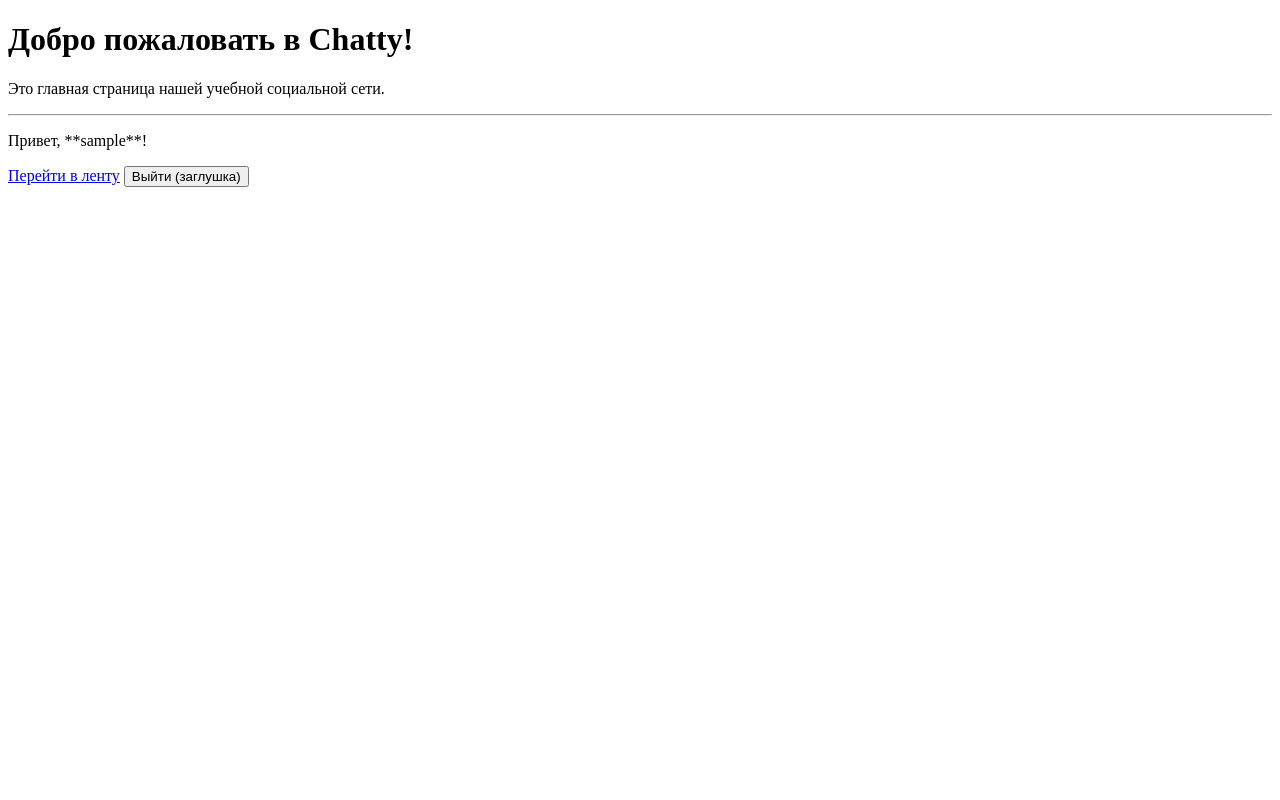
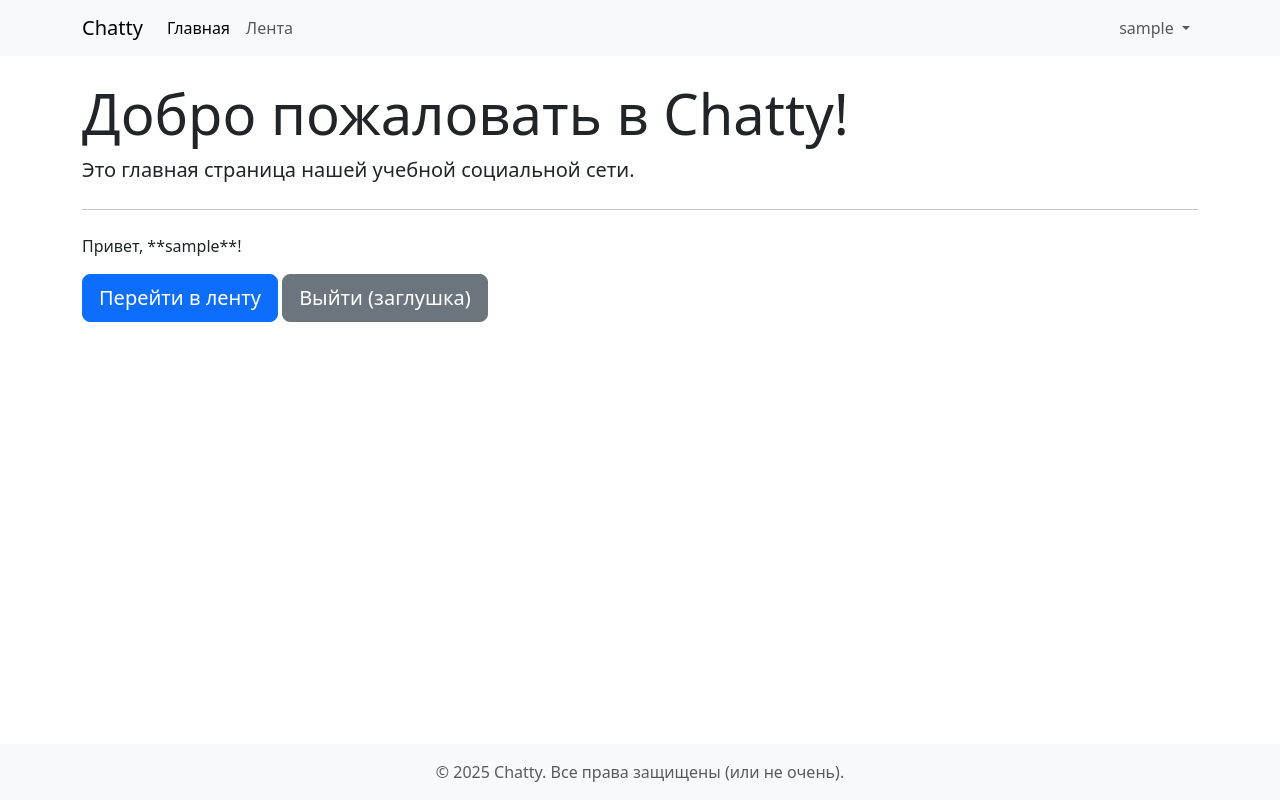
Before and after one commit to AleksejsGir/Chatty_orange, a Django app: page / in a window 1280 px wide. Run offline with Django 5.2, Linux system fonts and the light colour scheme; the visitor is signed in with stand-in values (Sample User, id 1); some libraries are stand-ins or nearby versions.

Commit message:
feat: [S1] Implement base templates with Bootstrap 5 via CDN
Connected Bootstrap 5 CSS/JS using CDN in base.html. Created functional navbar.html with conditional links (using placeholders for unimplemented URLs). Created simple footer.html. Configured base.html for sticky footer.

```diff
--- a/templates/base.html
+++ b/templates/base.html
@@ -1,35 +1,47 @@
 <!doctype html>
-<html lang="ru">
+{% load static %} {# Загружаем теги static на случай, если понадобятся локальные файлы #}
+<html lang="ru" class="h-100"> {# Добавлен class="h-100" для прижатия футера к низу #}
 <head>
     <meta charset="utf-8">
     <meta name="viewport" content="width=device-width, initial-scale=1">
-    <!-- Bootstrap CSS (подключим позже через CDN или локально в Задаче 3) -->
+
+    <!-- Bootstrap CSS from CDN -->
+    <link href="https://cdn.jsdelivr.net/npm/bootstrap@5.3.3/dist/css/bootstrap.min.css" rel="stylesheet" integrity="sha384-QWTKZyjpPEjISv5WaRU9OFeRpok6YctnYmDr5pNlyT2bRjXh0JMhjY6hW+ALEwIH" crossorigin="anonymous">
+
+    <!-- Дополнительные стили -->
+    {# <link rel="stylesheet" href="{% static 'css/main.css' %}"> #} {# Пример подключения локальных стилей #}
+    {% block styles %}{% endblock %}
+
     <title>{% block title %}Chatty{% endblock %}</title>
-    <!-- Дополнительные стили -->
-    {% block styles %}{% endblock %}
 </head>
-<body>
+<body class="d-flex flex-column h-100"> {# Классы для прижатия футера #}
 
     <header>
-        <!-- Навигационная панель (navbar.html будет включен здесь в Задаче 3) -->
+        <!-- Навигационная панель -->
         {% include 'includes/navbar.html' %}
     </header>
 
-    <main class="container mt-4"> {# Добавлен класс container и отступ Bootstrap для примера #}
-        {% block content %}
-        <!-- Содержимое конкретной страницы будет здесь -->
-        {% endblock %}
+    <!-- Основной контент страницы -->
+    <main class="flex-shrink-0"> {# Класс для прижатия футера #}
+        <div class="container mt-4"> {# Основной контейнер с отступом сверху #}
+            {% block content %}
+            <!-- Содержимое конкретной страницы будет здесь -->
+            {% endblock %}
+        </div>
     </main>
 
-    <footer class="mt-auto py-3 bg-light"> {# Примерный футер #}
-         <!-- Футер (footer.html будет включен здесь в Задаче 3) -->
+    <!-- Футер -->
+    <footer class="footer mt-auto py-3 bg-light"> {# Классы для прижатия футера и стилизации #}
          {% include 'includes/footer.html' %}
     </footer>
 
-    <!-- Bootstrap JS (подключим позже) -->
+    <!-- Bootstrap Bundle JS (includes Popper) from CDN -->
+    <script src="https://cdn.jsdelivr.net/npm/bootstrap@5.3.3/dist/js/bootstrap.bundle.min.js" integrity="sha384-YvpcrYf0tY3lHB60NNkmXc5s9fDVZLESaAA55NDzOxhy9GkcIdslK1eN7N6jIeHz" crossorigin="anonymous"></script>
+
+    <!-- Дополнительные скрипты -->
+    {# <script src="{% static 'js/main.js' %}"></script> #} {# Пример подключения локальных скриптов #}
     {% block scripts %}{% endblock %}
 </body>
 </html>
 
-<!-- TODO: В Задаче 3 подключить Bootstrap CSS/JS, создать и подключить navbar.html и footer.html. -->
-<!-- TODO: Продумать основные блоки (title, styles, content, scripts) для переопределения в дочерних шаблонах. -->
+{#<!-- TODO: Создать и подключить локальные css/main.css и js/main.js при необходимости. -->#}
--- a/templates/includes/footer.html
+++ b/templates/includes/footer.html
@@ -0,0 +1,10 @@
+{# templates/includes/footer.html #}
+{% load static %} {# Загрузка тегов для возможного использования статики #}
+{% now "Y" as current_year %} {# Получаем текущий год #}
+
+<div class="container text-center"> {# Центрируем контент футера #}
+  <span class="text-muted">© {{ current_year }} Chatty. Все права защищены (или не очень).</span>
+  {# Можно добавить ссылки на соцсети, "О нас" и т.д. #}
+</div>
+
+{#<!-- TODO: Добавить более содержательную информацию или ссылки в футер при необходимости. -->#}
--- a/templates/includes/navbar.html
+++ b/templates/includes/navbar.html
@@ -0,0 +1,63 @@
+{# templates/includes/navbar.html #}
+<nav class="navbar navbar-expand-lg navbar-light bg-light">
+  <div class="container"> {# Ограничиваем ширину контента навбара #}
+
+    {# Бренд/Название сайта - ссылка на главную страницу #}
+    <a class="navbar-brand" href="{% url 'home' %}">Chatty</a>
+
+    {# Кнопка "Гамбургер" для мобильных устройств #}
+    <button class="navbar-toggler" type="button" data-bs-toggle="collapse" data-bs-target="#navbarSupportedContent" aria-controls="navbarSupportedContent" aria-expanded="false" aria-label="Toggle navigation">
+      <span class="navbar-toggler-icon"></span>
+    </button>
+
+    {# Сворачиваемый контент навбара #}
+    <div class="collapse navbar-collapse" id="navbarSupportedContent">
+      {# Основные ссылки слева #}
+      <ul class="navbar-nav me-auto mb-2 mb-lg-0">
+        <li class="nav-item">
+          <a class="nav-link active" aria-current="page" href="{% url 'home' %}">Главная</a>
+        </li>
+        {# Ссылка на ленту (пока заглушка) #}
+        <li class="nav-item">
+          <a class="nav-link" href="#">Лента</a> {# TODO: Заменить href на {% url 'posts:list' %} или feed #}
+        </li>
+        {# Другие ссылки можно добавить здесь #}
+      </ul>
+
+      {# Ссылки/кнопки справа - зависят от статуса аутентификации #}
+      <ul class="navbar-nav ms-auto mb-2 mb-lg-0">
+        {% if user.is_authenticated %}
+          {# Если пользователь вошел #}
+          <li class="nav-item dropdown">
+            <a class="nav-link dropdown-toggle" href="#" id="navbarDropdown" role="button" data-bs-toggle="dropdown" aria-expanded="false">
+              {{ user.username }} {# Или user.get_full_name(), если настроено #}
+            </a>
+            <ul class="dropdown-menu dropdown-menu-end" aria-labelledby="navbarDropdown">
+              <li><a class="dropdown-item" href="#">Мой профиль</a></li> {# TODO: Заменить href на {% url 'users:profile' user.username %} #}
+              <li><a class="dropdown-item" href="#">Редактировать профиль</a></li> {# TODO: Добавить ссылку на редактирование #}
+              <li><hr class="dropdown-divider"></li>
+              {# Используем форму для выхода, т.к. это POST запрос #}
+              <li>
+                <form action="#" method="post" style="display: inline;"> {# TODO: Заменить action на {% url 'users:logout' %} #}
+                   {% csrf_token %}
+                   <button type="submit" class="dropdown-item">Выйти</button>
+                </form>
+              </li>
+            </ul>
+          </li>
+        {% else %}
+          {# Если пользователь не вошел #}
+          <li class="nav-item">
+            <a class="nav-link" href="#">Войти</a> {# TODO: Заменить href на {% url 'users:login' %} #}
+          </li>
+          <li class="nav-item">
+            <a class="btn btn-primary btn-sm" href="#" role="button">Регистрация</a> {# TODO: Заменить href на {% url 'users:register' %} #}
+          </li>
+        {% endif %}
+      </ul>
+    </div>
+  </div>
+</nav>
+
+{# <!-- TODO: Заменить ссылки-заглушки (#) на реальные {% url '...' %} теги, когда соответствующие URL и views будут готовы (Задачи 5, 7, 8). -->#}
+{# <!-- TODO: Добавить обработку POST-запроса для формы выхода в users/views.py и настроить URL 'users:logout'. -->#}
```
Also changed, not shown: SPRINT_S-1.md (+5 -6 lines), README.md.
